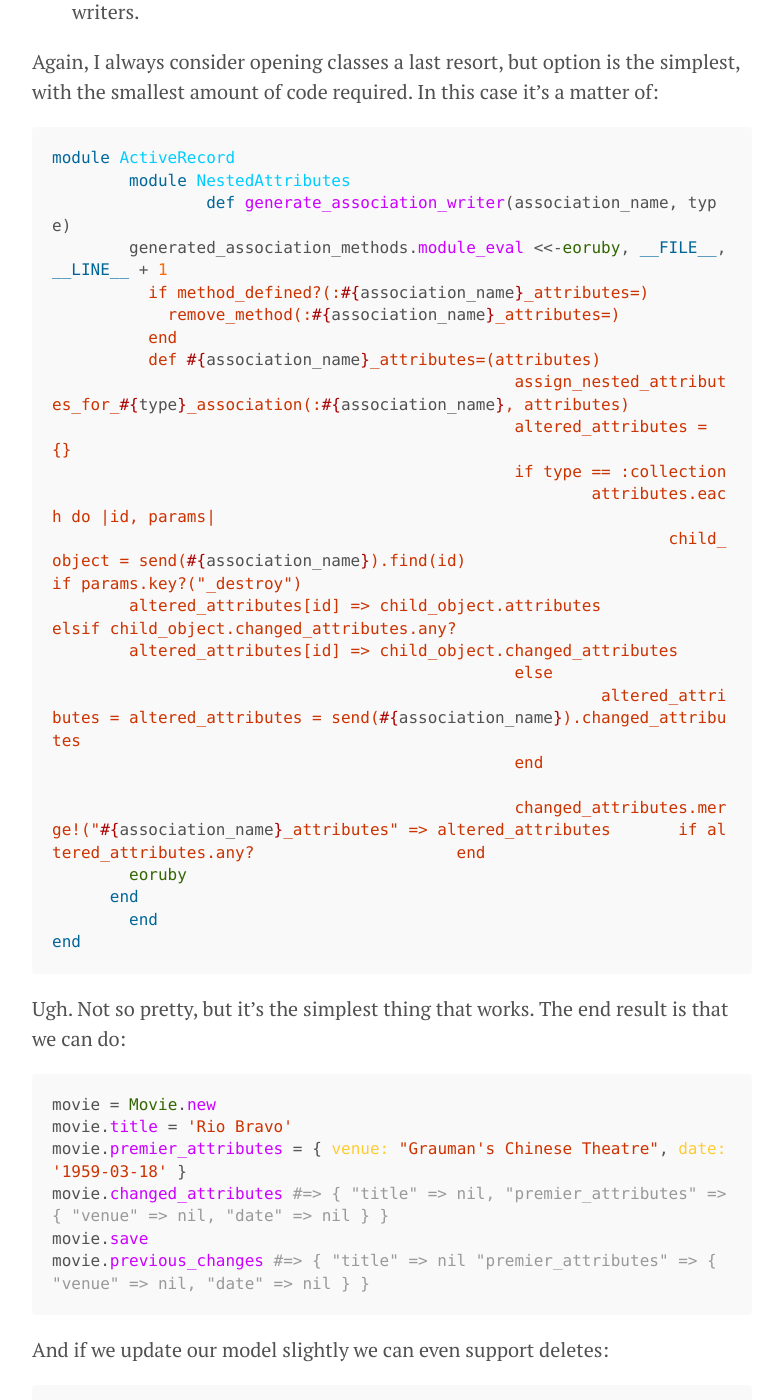
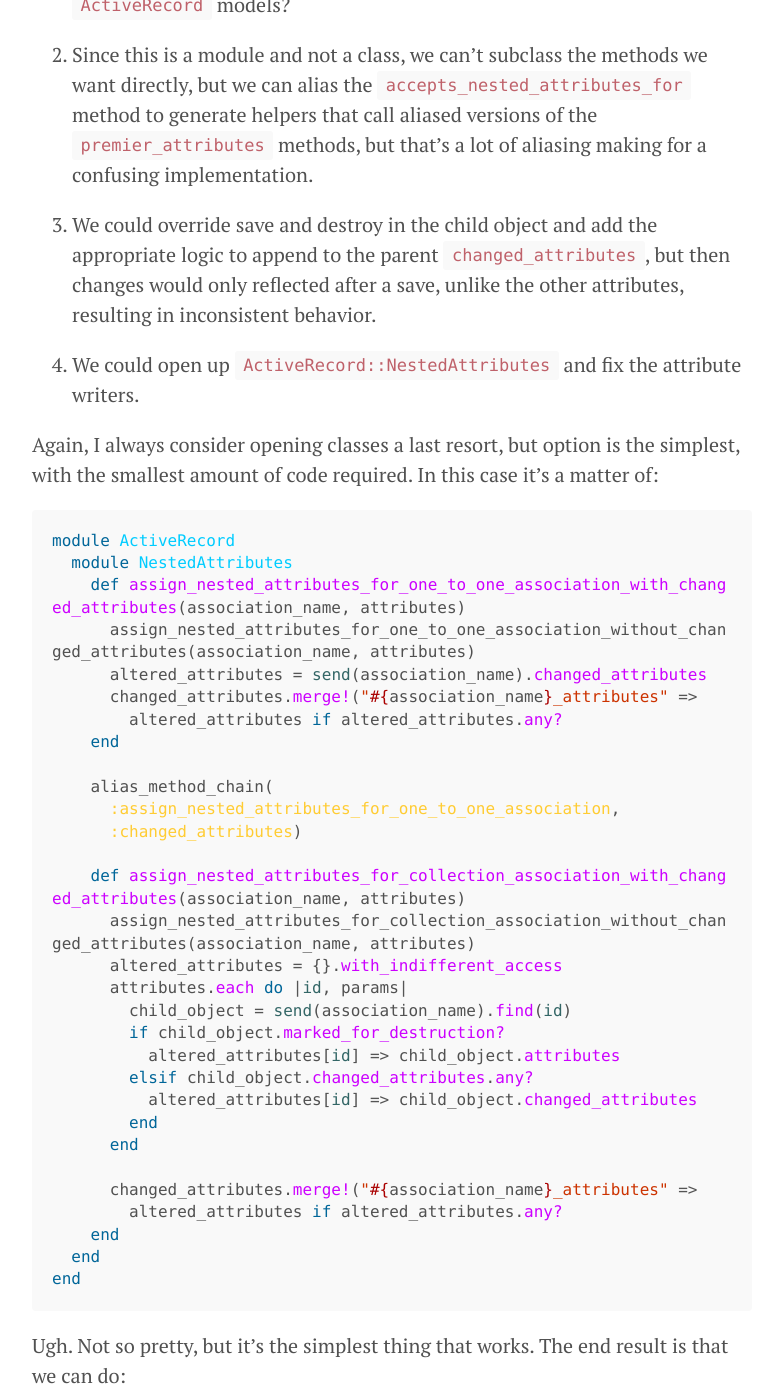
Before and after one commit to fshowalter/devblog, a Jekyll site: the page built from _posts/2014-03-03-auditing-in-rails.md, in a window 1280 px wide and 1400 px high, scrolled down 8566 px. Shown: the whole window, without its empty margins (248-1020 px from the left). Built offline with Jekyll 4.4.1, drawn with Linux system fonts in a browser that asks for light colours; Markdown is read by kramdown in place of the engine named in the settings; some of the changed text lies outside the part shown.

Commit message:
edit auditing-in-rails

````diff
--- a/_posts/2014-03-03-auditing-in-rails.md
+++ b/_posts/2014-03-03-auditing-in-rails.md
@@ -10,18 +10,18 @@ _noun_
 2. a requirement that will surface in most any line-of-business app.
 3. something that is kind of a pain to implement in Rails.
 
-If you're building any kind of CRUD app, chances are your customer will eventually ask for some sort of auditing. Now, before you nod, spin around in your sweet Herman Miller chair (lucky bastard) and start coding, take a moment to ask some questions and suss out what your customer is _really_ asking for. Even assuming that they understand that they're really talking about entity-change logging, you still need to know, at minimim:
+If you're building any kind of CRUD app, chances are your customer will eventually ask for some sort of auditing. Now, before you nod, spin around in your sweet Herman Miller chair (lucky bastard) and start coding, take a moment to ask some questions and suss out what your customer is _really_ asking for. Even assuming that they understand that they're really talking about entity-change logging, you still need to know, at minimum:
 
 1. Do they really mean versioning? If so, don't reinvent the wheel. Use [Vestal Versions](https://github.com/laserlemon/vestal_versions)  or [Paper Trail](https://github.com/airblade/paper_trail).
 2. Do they need to log before and after values?
 
-Let's assume their entity model is evolving rapidly and thus versioning isn't really practical, but they do want some kind of log reflecting changes, including before and after values.
+For the sake of this post, let's assume their entity model is evolving rapidly and thus versioning isn't really practical, but they do want some kind of log reflecting changes, including before and after values.
 
-Now lets look at how we might implement that in Rails.
+Given those requirements, we need a way to know what changed on an entity after an update, including what the "old" value was. Now, lets look at how we might implement that in Rails.
 
 ## ActiveModel::Dirty
 
-Rails actually provides a concept of 'dirty' attributes, through including before/after values that we can tap into. Assume we're using the following model:
+Rails actually provides a concept of 'dirty' attributes, including before/after values, that we can tap into: [ActiveModel::Dirty](http://api.rubyonrails.org/classes/ActiveModel/Dirty.html). Assume we're using the following model:
 
 ```ruby
 # == Schema Information
@@ -81,7 +83,7 @@ And create a relation:
 #  title          :string(255)      not null
 #  release_date   :date
 class Movie < ActiveRecord::Base
-	has_and_belongs_to_many :performers
+  has_and_belongs_to_many :performers
 end
 ```
 
@@ -94,6 +96,11 @@ movie.performer_ids #=> [1, 2, 3]
 ```
 
 This is nice because it allows us to update the aggregate (the Movie) as well as it's children (the Performers) in a single call by passing a single params hash.
+
+```ruby
+movie = Movie.create(title: 'Rio Bravo', performer_ids: [1,2,3])
+movie.performer_ids #=> [1, 2, 3]
+```
 
 But what about capturing these changes?
 
@@ -113,9 +120,9 @@ movie.previous_changes #=> { title: nil }
 
 Huston, we have a problem.
 
+### Fixing the ids_writer Method
+
 It seems that while Rails provides convince methods for updating an aggregate, those methods don't integrate with the `ActiveModel::Dirty` concern.
-
-## Fixing the ids_writer method
 
 The method in question is generated here:
 
@@ -123,14 +130,15 @@ The method in question is generated here:
 module ActiveRecord
   module Associations
     class CollectionAssociation < Association
-      # Implements the ids writer method, e.g. foo.item_ids= for Foo.has_many :items
+      # Implements the ids writer method, e.g.
+      # foo.item_ids= for Foo.has_many :items
       def ids_writer(ids)
         pk_column = reflection.primary_key_column
         ids = Array(ids).reject { |id| id.blank? }
         ids.map! { |i| pk_column.type_cast(i) }
         replace(klass.find(ids).index_by { |r| r.id }.values_at(*ids))
       end
-	end
+  end
 end
 ```
 
@@ -142,23 +150,30 @@ Unfortunately, there's no easy fix. Instead, we have to chose the lesser of seve
 
 3. We could open up `CollectionAssociation` and fix `ids_writer`.
 
-I always consider opening classes a last resort, but given that our fix here is a one-line, targeted fix, I'd be okay with it. If it makes you uncomfortable, you could try fix #2, but that's a lot of extra code, for the same result.
+I always consider opening classes a last resort, but given that our fix here is a one-line, targeted fix, I'd be okay with it. If it makes you uncomfortable, you could try fix #2, but that's a lot of extra code for the same result.
 
 ```ruby
 module ActiveRecord
   module Associations
     class CollectionAssociation < Association
-      # Implements the ids writer method, e.g. foo.item_ids= for Foo.has_many :items
       def ids_writer_with_changed_attributes(ids)
-				if Set.new(load_target.map(&:id)) != Set.new(ids.map(&:to_i))
-					owner.changed_attributes.merge!(self.name => load_target.map(&:id))
-				end
+        old_ids = load_target.map(&:id)
+        if ids_will_change(old_ids, ids)
+          owner.changed_attributes.merge!(name => old_ids)
+        end
 
-				ids_writer_without_changed_attributes(ids)
+        ids_writer_without_changed_attributes(ids)
       end
 
-			alias_method_chain :ids_writer, :changed_attributes
-	end
+      alias_method_chain :ids_writer, :changed_attributes
+
+      private
+
+      def ids_will_change(old_ids, new_ids)
+        Set.new(old_ids.map(&:to_i) != Set.new(new_ids.map(&:to_i)
+      end
+    end
+  end
 end
 ```
 
@@ -173,12 +188,14 @@ movie = Movie.new
 movie.title = 'Rio Bravo'
 movie.performer_ids = [chance.id, dude.id, colorado.id]
 movie.performer_ids #=> [1, 2, 3]
-movie.changed_attributes #=> { "title" => nil, "performer_ids" => [] }
+movie.changed_attributes #=> {"title" => nil, "performer_ids" => []}
 movie.save
-movie.previous_changes #=> { "title" => nil, "performer_ids" => [] }
+movie.previous_changes #=> {"title" => nil, "performer_ids" => []}
 ```
 
 Sweet, now we've got changed attributes working for associations, right? Not quite.
+
+### Nested Attributes
 
 Lets add in another table:
 
@@ -188,13 +205,13 @@ Lets add in another table:
 # Table name: premiers
 #
 # venue           :string(255)      not null
-# date						:date							not null
+# date            :date             not null
 class Premier < ActiveRecord::Base
-	has_one :movie
+  has_one :movie
 end
 ```
 
-And add a new relation
+And add a new relation:
 
 ```ruby
 # == Schema Information
@@ -202,12 +219,12 @@ And add a new relation
 # Table name: movies
 #
 #  title          :string(255)      not null
-# premier_id			:integer
+# premier_id      :integer
 #  year   :integer
 class Movie < ActiveRecord::Base
-	belongs_to :premier
+  belongs_to :premier
 
-	accepts_nested_attributes_for :premier
+  accepts_nested_attributes_for :premier
 end
 ```
 
@@ -217,22 +234,29 @@ Once again Rails, provides us some nice methods to update the aggregate object a
 
 ```ruby
 movie = Movie.new
-movie.update_attributes(title: 'Rio Bravo', premier_attributes: { venue: "Grauman's Chinese Theatre", date: '1959-03-18' })
-movie.premier #=> { venue: "Grauman's Chinese Theatre", date: Wed, 18 Mar 1959 }
+movie.update_attributes(
+  title: 'Rio Bravo',
+  premier_attributes: {
+    venue: "Grauman's Chinese Theatre", date: '1959-03-18' })
+movie.premier
+#=> { venue: "Grauman's Chinese Theatre", date: Wed, 18 Mar 1959 }
 ```
 
 Now, how about those changed attributes?
 
+##### The Autosave Gotcha
+
 ```ruby
 movie = Movie.new
 movie.title = 'Rio Bravo'
-movie.premier_attributes = { venue: "Grauman's Chinese Theatre", date: '1959-03-18' }
+movie.premier_attributes =
+  { venue: "Grauman's Chinese Theatre", date: '1959-03-18' }
 movie.changed_attributes #=> { title: nil }
 movie.save
 movie.previous_changes #=> {}
 ```
 
-Say what? I mean, we didn't really expect to get the premier attributes, but what happened to title? That's a little gotcha. To understand what's going on I had to dig into the Rails source. Basically when you execute save the following occurs:
+Say what? I mean, forget the premier attributes, what happened to `title`? That's a little gotcha. To understand what's going on I had to dig into the Rails source. Basically, when you execute save the following occurs:
 
 1. The `previous_changes` hash is replaced by the `changed_attributes` hash.
 2. The `changed_attributes` hash is cleared.
@@ -251,9 +275,9 @@ To change this behavior, we can tell our association not to auto save, since we
 # Table name: premiers
 #
 # venue           :string(255)      not null
-# date						:date							not null
+# date            :date             not null
 class Premier < ActiveRecord::Base
-	has_one :movie, auto_save: false
+  has_one :movie, auto_save: false
 end
 ```
 
@@ -262,13 +286,16 @@ Now, we get:
 ```ruby
 movie = Movie.new
 movie.title = 'Rio Bravo'
-movie.premier_attributes = { venue: "Grauman's Chinese Theatre", date: '1959-03-18' }
+movie.premier_attributes =
+  { venue: "Grauman's Chinese Theatre", date: '1959-03-18' }
 movie.changed_attributes #=> { "title" => nil }
 movie.save
 movie.previous_changes #=> { "title" => nil }
 ```
 
 But what about the changed attributes?
+
+#### Fixing Nested Attributes
 
 The code for nested attributes lives in the `ActiveRecord::NestedAttributes` module. The `accepts_nested_attributes_for` macro adds helper reader and writer methods to your model, similar to the `performer_ids` methods we saw earlier, only this time they're called `premier_attributes`.
 
@@ -288,30 +315,34 @@ Again, I always consider opening classes a last resort, but option is the simple
 
 ```ruby
 module ActiveRecord
-	module NestedAttributes
-		def generate_association_writer(association_name, type)
-        generated_association_methods.module_eval <<-eoruby, __FILE__, __LINE__ + 1
-          if method_defined?(:#{association_name}_attributes=)
-            remove_method(:#{association_name}_attributes=)
-          end
-          def #{association_name}_attributes=(attributes)
-						assign_nested_attributes_for_#{type}_association(:#{association_name}, attributes)
-						altered_attributes = {}
-						if type == :collection
-							attributes.each do |id, params|
-								child_object = send(#{association_name}).find(id)
-if params.key?("_destroy")
-	altered_attributes[id] => child_object.attributes
-elsif child_object.changed_attributes.any?
-	altered_attributes[id] => child_object.changed_attributes
-						else
-							 altered_attributes = altered_attributes = send(#{association_name}).changed_attributes
-						end
+  module NestedAttributes
+    def assign_nested_attributes_for_one_to_one_association_with_changed_attributes(association_name, attributes)
+      assign_nested_attributes_for_one_to_one_association_without_changed_attributes(association_name, attributes)
+      altered_attributes = send(association_name).changed_attributes
+      changed_attributes.merge!("#{association_name}_attributes" =>
+        altered_attributes if altered_attributes.any?
+    end
 
-						changed_attributes.merge!("#{association_name}_attributes" =>	altered_attributes	 if altered_attributes.any?		          end
-        eoruby
+    alias_method_chain(
+      :assign_nested_attributes_for_one_to_one_association,
+      :changed_attributes)
+
+    def assign_nested_attributes_for_collection_association_with_changed_attributes(association_name, attributes)
+      assign_nested_attributes_for_collection_association_without_changed_attributes(association_name, attributes)
+      altered_attributes = {}.with_indifferent_access
+      attributes.each do |id, params|
+        child_object = send(association_name).find(id)
+        if child_object.marked_for_destruction?
+          altered_attributes[id] => child_object.attributes
+        elsif child_object.changed_attributes.any?
+          altered_attributes[id] => child_object.changed_attributes
+        end
       end
-	end
+
+      changed_attributes.merge!("#{association_name}_attributes" =>
+        altered_attributes if altered_attributes.any?
+    end
+  end
 end
 ```
 
@@ -320,10 +351,15 @@ Ugh. Not so pretty, but it's the simplest thing that works. The end result is th
 ```ruby
 movie = Movie.new
 movie.title = 'Rio Bravo'
-movie.premier_attributes = { venue: "Grauman's Chinese Theatre", date: '1959-03-18' }
-movie.changed_attributes #=> { "title" => nil, "premier_attributes" => { "venue" => nil, "date" => nil } }
+movie.premier_attributes =
+  { venue: "Grauman's Chinese Theatre", date: '1959-03-18' }
+movie.changed_attributes
+#=> { "title" => nil,
+#     "premier_attributes" => { "venue" => nil, "date" => nil }}
 movie.save
-movie.previous_changes #=> { "title" => nil "premier_attributes" => { "venue" => nil, "date" => nil } }
+movie.previous_changes
+#=> { "title" => nil
+#     "premier_attributes" => { "venue" => nil, "date" => nil } }
 ```
 
 And if we update our model slightly we can even support deletes:
@@ -334,23 +370,29 @@ And if we update our model slightly we can even support deletes:
 # Table name: movies
 #
 #  title          :string(255)      not null
-# premier_id			:integer
+# premier_id      :integer
 #  year   :integer
 class Movie < ActiveRecord::Base
-	belongs_to :premier
+  belongs_to :premier
 
-	accepts_nested_attributes_for :premier, allow_destroy: true
+  accepts_nested_attributes_for :premier, allow_destroy: true
 end
 
 movie = Movie.new
-movie.update_attributes { title: 'Rio Bravo', premier_attributes: { venue: "Grauman's Chinese Theatre", date: '1959-03-18' } }
+movie.update_attributes(
+  title: 'Rio Bravo',
+  premier_attributes: {
+    venue: "Grauman's Chinese Theatre", date: '1959-03-18' })
 
-movie.premier #=> <Premier, venue: "Grauman's Chinese Theatre", date: '1959-03-18'>
+movie.premier
+#=> <Premier, venue: "Grauman's Chinese Theatre", date: '1959-03-18'>
 
 movie.update_attributes { premier_attributes: { _destroy: true } }
 
 movie.premier #=> nil
-movie.previous_changes #=> { "premier_attributes" => { "venue" =>"Grauman's Chinese Theatre", "date" => '1959-03-18' } }
+movie.previous_changes
+#=> { "premier_attributes" => {
+# "venue" =>"Grauman's Chinese Theatre", "date" => '1959-03-18' }}
 ```
 
 Now we've got an atomic way to update an aggregate object and get the original values for any changes attributes, even associations and child objects. Since we're opening classes, we're vulnerable breaking changes with each version of Rails, but a few simple unit tests should prevent unwanted surprises.
````
Also changed, not shown: other parts of _posts/2014-03-03-auditing-in-rails.md (+2 -0 lines).
